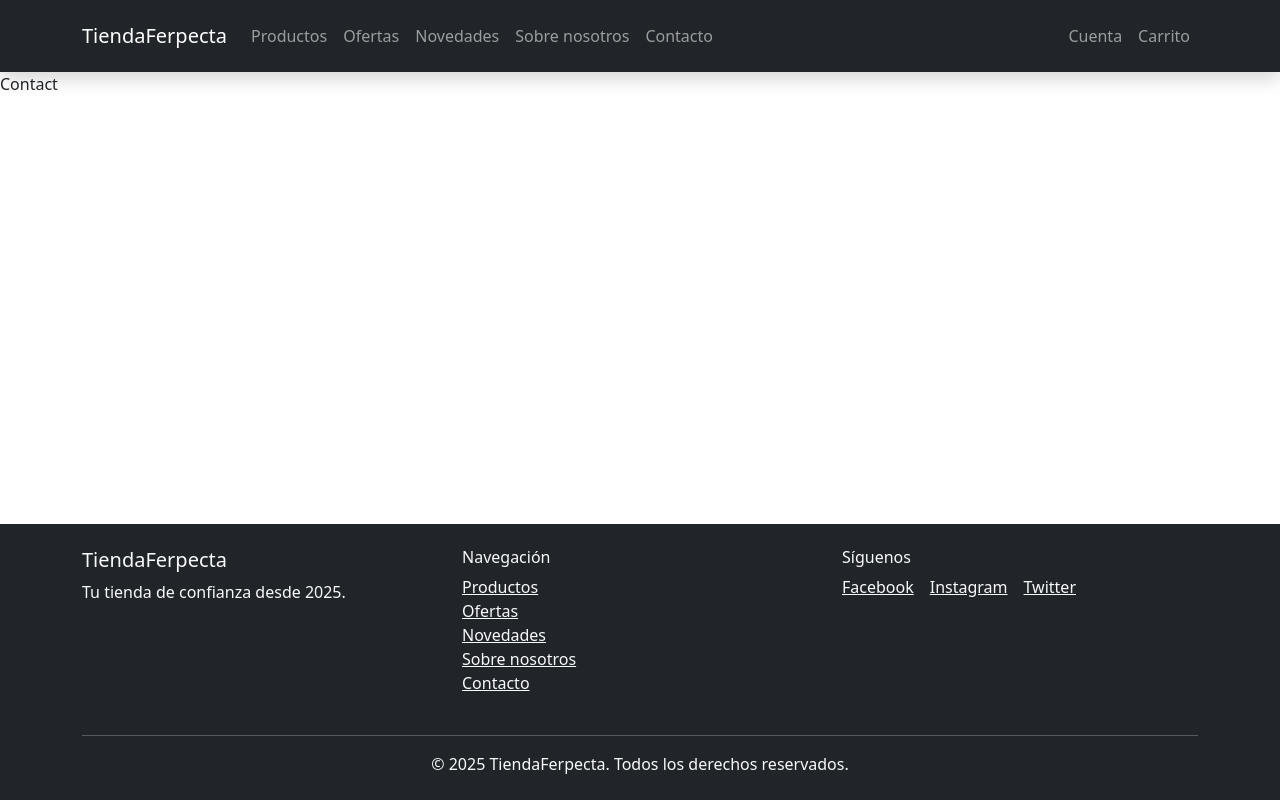
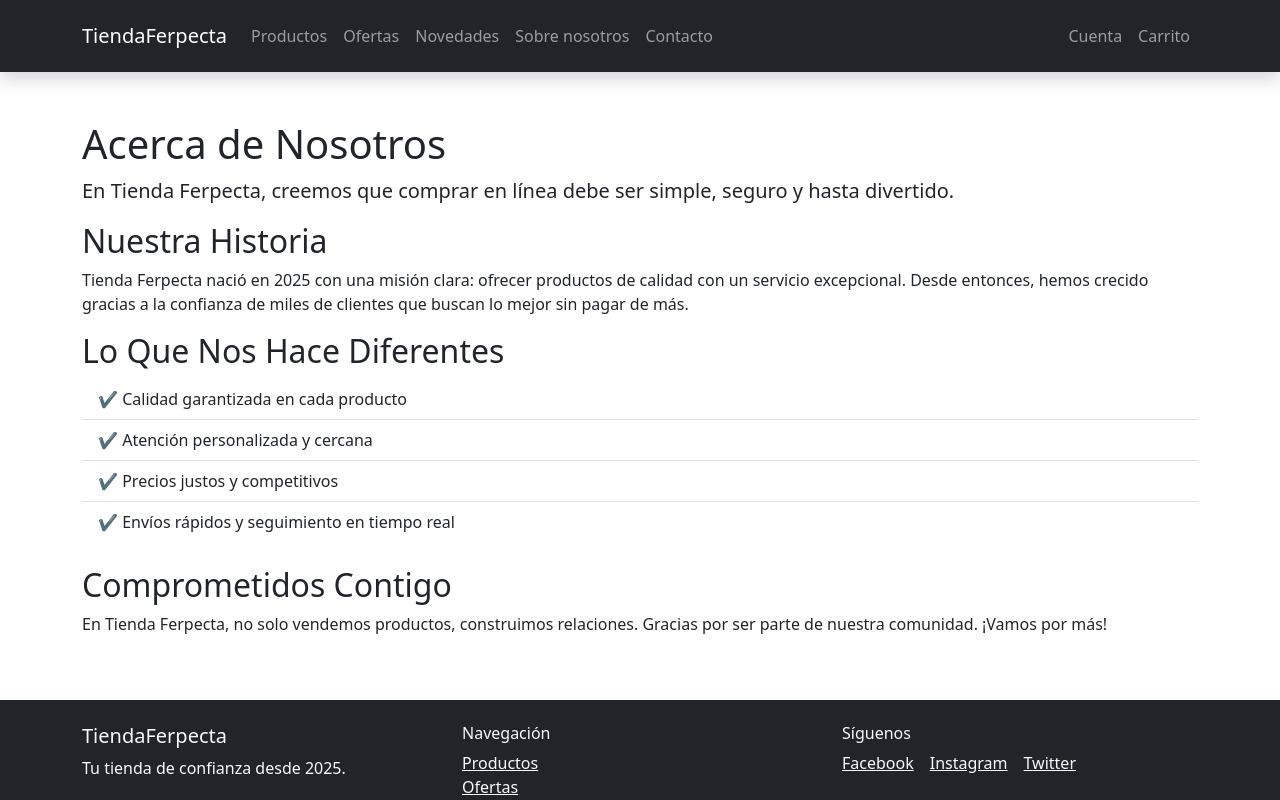
Before and after one commit to RafaelJoseCalderon/tt-react-pf, a React (Vite) app: page /about in a window 1280 px wide. Shown: the top 800 px of the page. Built offline with nearby package versions, Linux system fonts and the light colour scheme.

Commit message:
pagina, about

```diff
--- a/src/App.jsx
+++ b/src/App.jsx
@@ -20,8 +20,8 @@ function App() {
           <Route index element={<Products />} />
           <Route path="offers" element={<Offers />} />
           <Route path="new-arrivals" element={<NewArrivals />} />
-          <Route path="about" element={<Contact />} />
-          <Route path="contact" element={<About />} />
+          <Route path="about" element={<About />} />
+          <Route path="contact" element={<Contact />} />
           <Route path="*" element={<NotFound />} />
         </Routes>
       </main>
--- a/src/index.css
+++ b/src/index.css
@@ -27,3 +27,7 @@ main {
 }
 
 /* #endregion */
+
+.vh-75 {
+    height: 75vh !important
+}
--- a/src/pages/about.jsx
+++ b/src/pages/about.jsx
@@ -1,5 +1,38 @@
+import { Container, Row, Col, ListGroup } from 'react-bootstrap';
+
 const About = () => {
-  return (<>About</>);
+  return (
+    <Container className="my-5">
+      <Row>
+        <Col>
+          <h1>Acerca de Nosotros</h1>
+          <p className="lead">
+            En <strong>Tienda Ferpecta</strong>, creemos que comprar en línea debe ser simple, seguro y hasta divertido.
+          </p>
+
+          <h2>Nuestra Historia</h2>
+          <p>
+            Tienda Ferpecta nació en 2025 con una misión clara: ofrecer productos de calidad con un servicio excepcional. Desde entonces,
+            hemos crecido gracias a la confianza de miles de clientes que buscan lo mejor sin pagar de más.
+          </p>
+
+          <h2>Lo Que Nos Hace Diferentes</h2>
+          <ListGroup variant="flush">
+            <ListGroup.Item>✔️ Calidad garantizada en cada producto</ListGroup.Item>
+            <ListGroup.Item>✔️ Atención personalizada y cercana</ListGroup.Item>
+            <ListGroup.Item>✔️ Precios justos y competitivos</ListGroup.Item>
+            <ListGroup.Item>✔️ Envíos rápidos y seguimiento en tiempo real</ListGroup.Item>
+          </ListGroup>
+
+          <h2 className="mt-4">Comprometidos Contigo</h2>
+          <p>
+            En Tienda Ferpecta, no solo vendemos productos, construimos relaciones. Gracias por ser parte de nuestra comunidad.
+            ¡Vamos por más!
+          </p>
+        </Col>
+      </Row>
+    </Container>
+  );
 };
 
 export default About;
--- a/src/pages/not_found.jsx
+++ b/src/pages/not_found.jsx
@@ -3,7 +3,7 @@ import { Link } from "react-router-dom";
 
 const NotFound = () => {
   return (
-    <Container fluid className="vh-100 d-flex justify-content-center align-items-center bg-light">
+    <Container fluid className="vh-75 d-flex justify-content-center align-items-center bg-light">
       <Row>
         <Col className="text-center">
           <h1 className="display-1 text-danger">404</h1>
```
